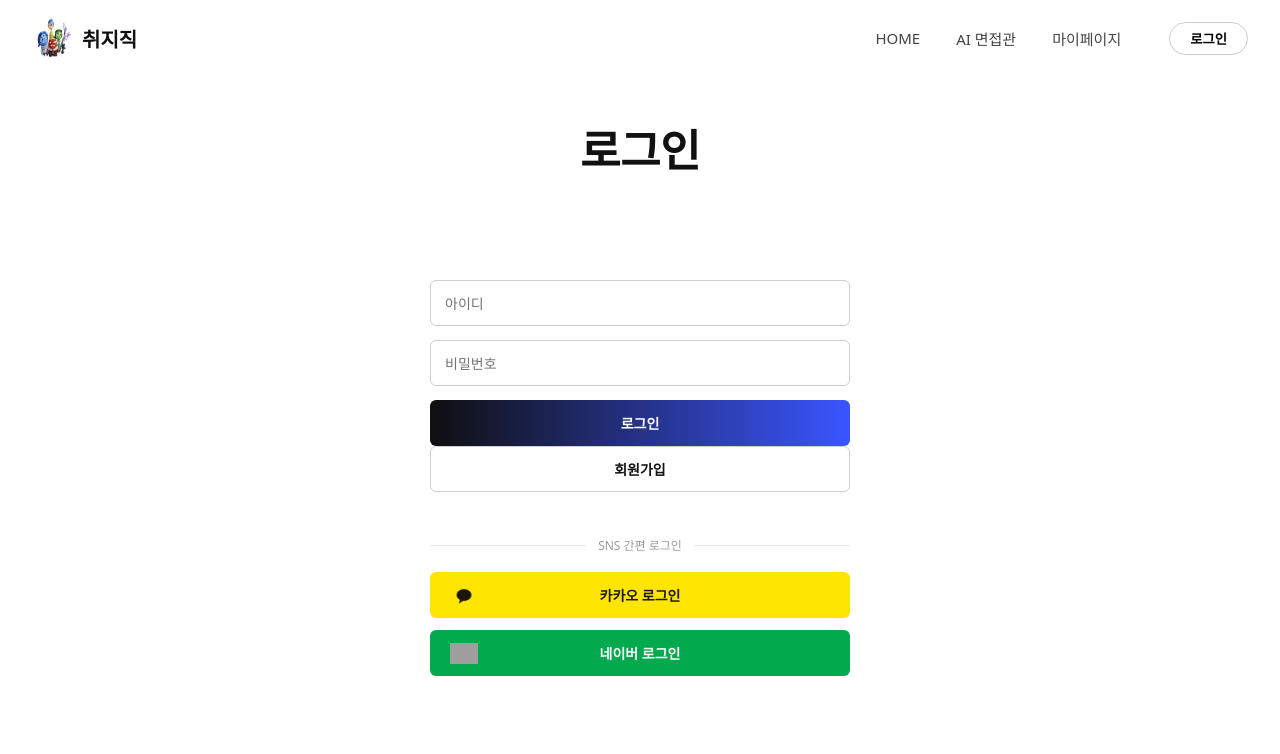
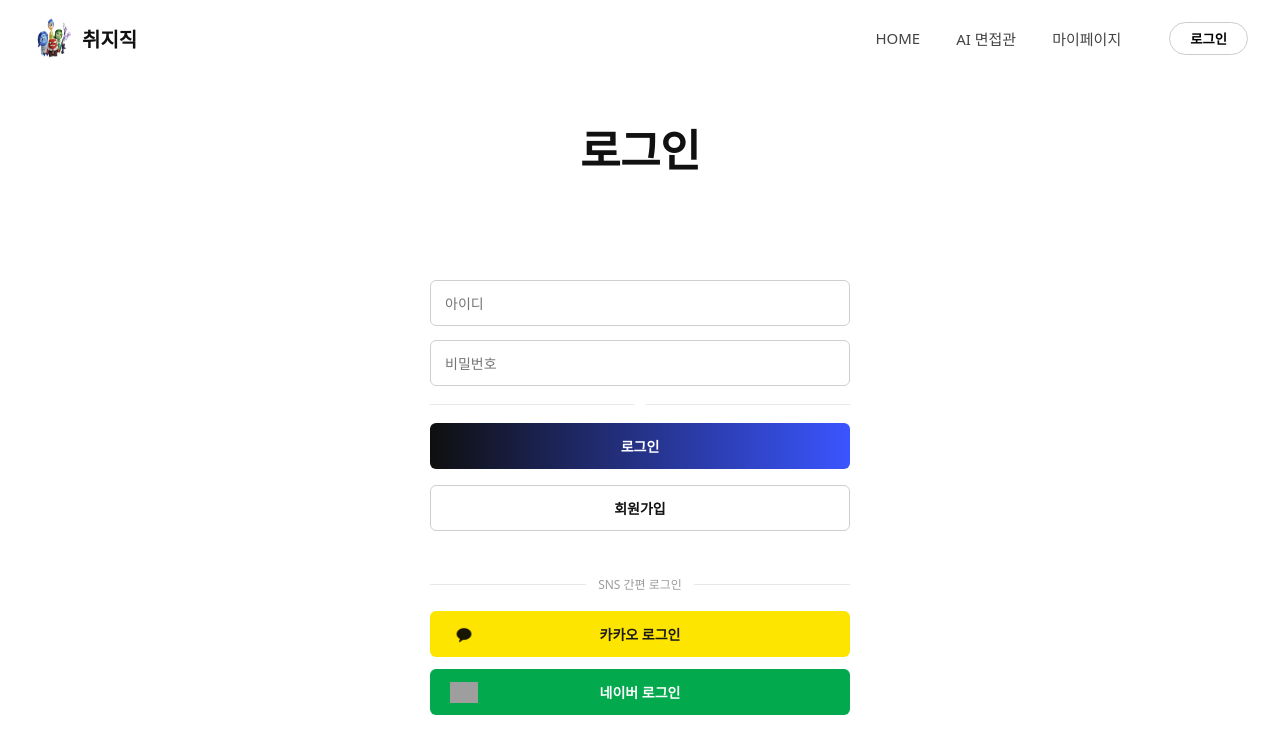
Before and after one commit to SKU-chwizizik/chwizizik-frontend, a React (Vite) app: page /login in a window 1280 px wide. Shown: the top 754 px of the page. Built offline with nearby package versions, Linux system fonts and the light colour scheme; grey boxes are pictures that could not be loaded.

Commit message:
로그인 페이지 약간 조금 수정

```diff
--- a/src/pages/Login.tsx
+++ b/src/pages/Login.tsx
@@ -18,18 +18,27 @@ export default function Login() {
         <form className={styles.form} onSubmit={onSubmit}>
           <input className={styles.input} placeholder="아이디" />
           <input className={styles.input} placeholder="비밀번호" type="password" />
+        </form>
 
+        <form>
+          <p></p>
+
+          <div className={styles.snsDivider}></div>
+
+          <div className={styles.form}>
             <button className={`${styles.btn} ${styles.btnPrimary}`} type="submit">
             로그인
           </button>
-        </form>
+          </div>
 
-        {/* ✅ form 밖이어도 폭 똑같이 맞추는 래퍼 */}
+          <p></p>
+
           <div className={styles.form}>
             <Link className={`${styles.btn} ${styles.btnGhost}`} to="/Signup">
               회원가입
             </Link>
           </div>
+        </form>
 
         <div className={styles.snsBlock}>
           <div className={styles.snsDivider}>
```
Also changed, not shown: 1 other file (tests, documents, lock files or other folders). Lines whose indentation alone changed are shown as unchanged.
